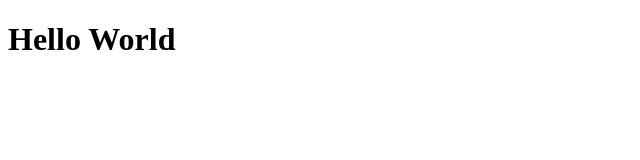
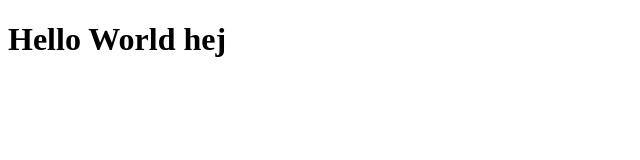
Before and after one commit to rebeckajohansson94/CV-RebeckaJohansson, a plain HTML site: page index.html in a window 1280 px wide. Shown: the full height of the page, 0-640 px from the left. Drawn offline with Linux system fonts and the light colour scheme.

Commit message:
test två

```diff
--- a/index.html
+++ b/index.html
@@ -6,7 +6,7 @@
     <title>Document</title>
 </head>
 <body>
-    <h1>Hello World</h1>
+    <h1>Hello World hej</h1>
 
 </body>
 </html>
```
